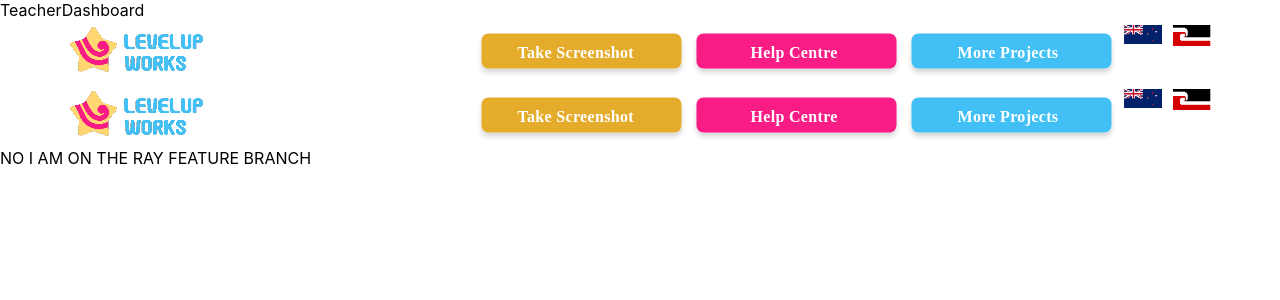
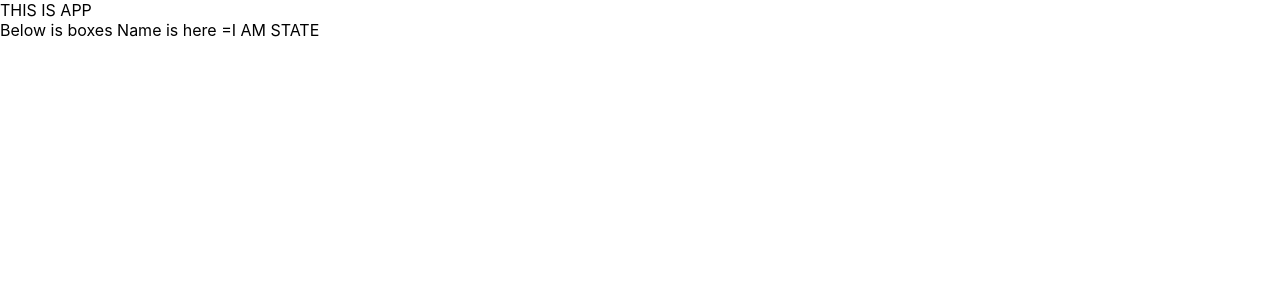
Before and after one commit to rayway44/holderKaran, a React (Create React App) app: page / in a window 1280 px wide. Shown: the top 300 px of the page. Built offline with nearby package versions, Linux system fonts and the light colour scheme.

Commit message:
pushing new changes

```diff
--- a/src/App.js
+++ b/src/App.js
@@ -4,10 +4,15 @@ import TeacherDashboard from './Pages/TeacherDashboard'
 
 
 function App() {
+
+  const textHolder = 'THIS IS A TEXT TEST - TEST'
+  const black = `{{display:'inline'}}`
+
   return (
     <div>
-      <TeacherDashboard />
-      NO I AM ON THE RAY FEATURE BRANCH
+      THIS IS APP
+      <TeacherDashboard name={textHolder} check={black} />
+
     </div>
   );
 }
--- /dev/null
+++ b/src/Pages/BoxOne.js
@@ -0,0 +1,9 @@
+import React from 'react'
+
+export default function BoxOne() {
+  return (
+    <div>
+RAY
+    </div>
+  )
+}
--- /dev/null
+++ b/src/Pages/BoxTwo.js
@@ -0,0 +1,9 @@
+import React from 'react'
+
+export default function BoxTwo() {
+  return (
+    <div>
+DANIEL
+    </div>
+  )
+}
--- a/src/Pages/Components/NavBar.js
+++ b/src/Pages/Components/NavBar.js
@@ -14,9 +14,9 @@ export default function NavBar() {
         <div className='right-box'>
             <div className='right-box-left'>
 
-                <div id='right-box-link-one'>
+                {/* <div id='right-box-link-one'>
                     <a href=' '><img src='../images/CTA Button0.svg' alt='' className='right-box-link-one-link'/></a>
-                </div>
+                </div> */}
                 <div id='right-box-link-one'>
                     <a href=' '><img src='../images/CTA Button1.svg' alt='' className='right-box-link-one-link'/></a>
                 </div>
--- a/src/Pages/TeacherDashboard.js
+++ b/src/Pages/TeacherDashboard.js
@@ -1,12 +1,44 @@
-import React from 'react'
-import NavBar from './Components/NavBar'
+import {React, useState} from 'react'
+import BoxOne from './BoxOne'
+import BoxTwo from './BoxTwo'
 
-export default function TeacherDashboard() {
+
+export default function TeacherDashboard({check}) {
+
+  const [state, setState] = useState('I AM STATE')
+  const [box, setBox] = useState('0')
+  const [text, setText] = useState('')
+
+
+  function changer(){
+    console.log('hitting changer')
+    // setBox(false)
+
+    if(box === 0){
+      setState(<BoxTwo/>)
+      setBox(1)
+    }else{
+      setBox(0)
+      setState(<BoxOne/>)
+    }
+  }
+
+  const textHolder = 'THIS IS A TEXT TEST - TEST'
+  const holder = check
+  console.log(holder)
+  // setText(holder)
+
   return (
     <div>
-        TeacherDashboard
-        <NavBar />
-        <NavBar />
+      Below is boxes
+      Name is here =
+
+      {text}
+      {state}
+      <button type="" onClick={changer} style={{display:'none'}}>CHANGE</button>
+
+
+
     </div>
   )
 }
```
Also changed, not shown: src/components/footer.js (added), src/components/header.js (added), src/components/teacherPage.js (added), src/components/teacherPageLeftNavBar.js (added), src/components/teacherPageTopNavBar.js (added).
